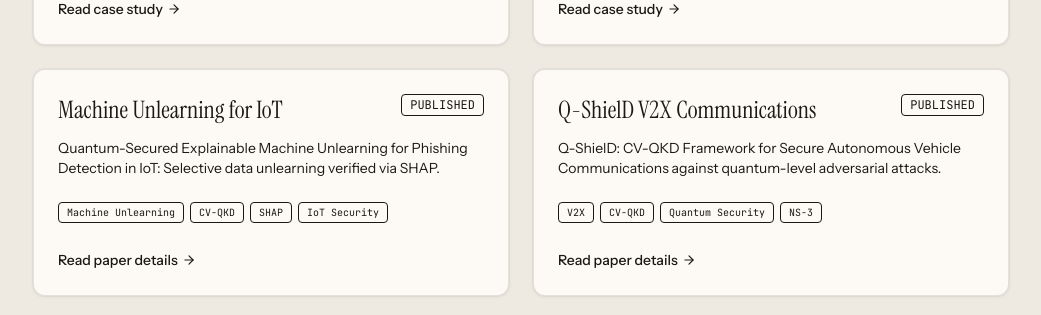
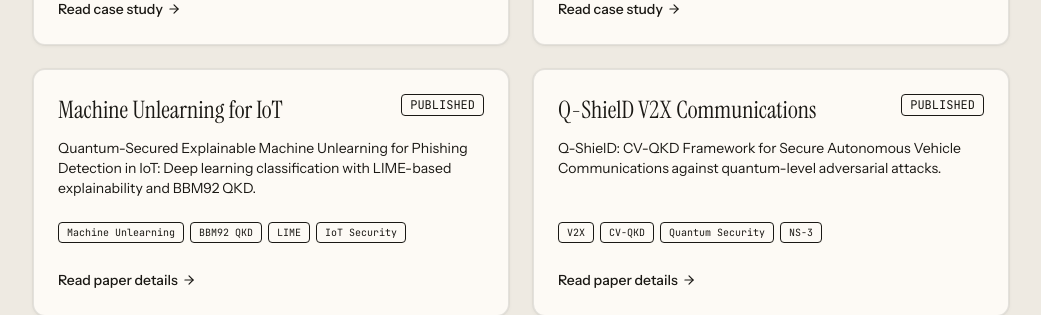
Before and after one commit to paramdesai24/portfolio, a SvelteKit app: page / in a window 1280 px wide. Shown: the part 1660-1975 px from the top of the page, without its empty margins (119-1160 px from the left). Built offline with nearby package versions, Linux system fonts and the light colour scheme; no server answers; the database is empty.

Commit message:
fix(homepage): update GLOBECOM featured card to use LIME and BBM92
Replace incorrect tags in Q-PhishNet card:
- CV-QKD -> BBM92 QKD
- SHAP -> LIME

Update card description to reference LIME-based explainability
and BBM92 QKD instead of SHAP audit verification.

```diff
--- a/src/routes/(landing)/+page.svelte
+++ b/src/routes/(landing)/+page.svelte
@@ -385,12 +385,12 @@
               <span class="text-xs font-mono text-[--color-status-live-text] uppercase px-2 py-0.5 bg-[--color-status-live-bg] border border-[--color-status-live-border]/20 rounded">Published</span>
             </div>
             <p class="text-sm text-[--color-muted] mb-6 line-clamp-3">
-              Quantum-Secured Explainable Machine Unlearning for Phishing Detection in IoT: Selective data unlearning verified via SHAP.
+              Quantum-Secured Explainable Machine Unlearning for Phishing Detection in IoT: Deep learning classification with LIME-based explainability and BBM92 QKD.
             </p>
           </div>
           <div>
             <div class="flex flex-wrap gap-1.5 mb-6">
-              {#each ['Machine Unlearning', 'CV-QKD', 'SHAP', 'IoT Security'] as tag}
+              {#each ['Machine Unlearning', 'BBM92 QKD', 'LIME', 'IoT Security'] as tag}
                 <span class="text-[10px] font-mono bg-[--color-bg] text-[--color-muted] border border-[--color-border] px-2 py-0.5 rounded">
                   {tag}
                 </span>
```
